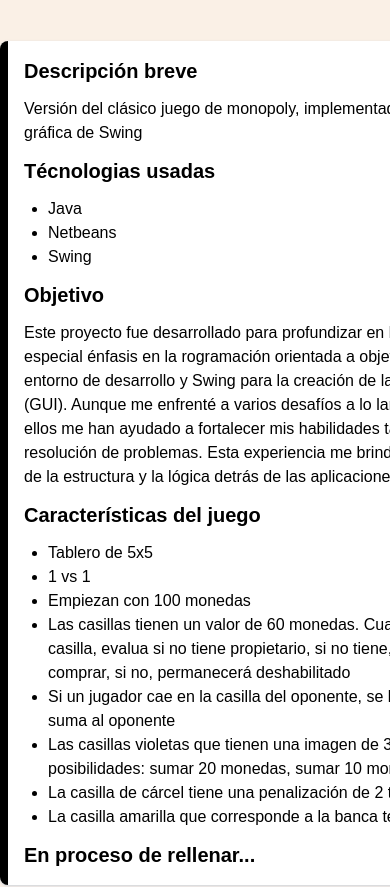
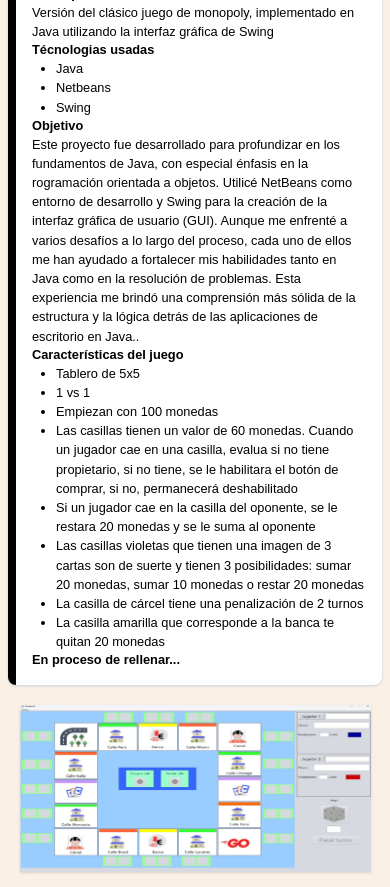
Before and after one commit to vicroix/portafolio-angular, an Angular app: page /details/1 in a window 390 px wide. Shown: the part 1051-1938 px from the top of the page. Built offline with nearby package versions, Linux system fonts and the light colour scheme.

Commit message:
responsive v1.3

```diff
--- a/src/app/app.component.css
+++ b/src/app/app.component.css
@@ -1,5 +1,5 @@
 @media (max-width: 420px) {
-  .container {
+  .container-descripcion{
       flex-direction: column; /* Apila los elementos en una columna */
   }
 
--- a/src/app/app.component.html
+++ b/src/app/app.component.html
@@ -4,7 +4,7 @@
   </div>
 </header> -->
 <section
-  class="sm:min-h-screen container sm:pt-[93.98px] bg-cover bg-center flex-col  sm:grid sm:grid-cols-1 md:grid md:grid-cols-3 grid-rows-[auto,1fr,100px] gap-4" [ngClass]="bgColorSecciones">
+  class="min-h-screen container-descripcion sm:pt-[93.98px] bg-cover bg-center flex-col sm:grid sm:grid-cols-1 md:grid md:grid-cols-3 grid-rows-[auto,1fr,100px] gap-4" [ngClass]="bgColorSecciones">
   <!-- Menú a la izquierda -->
   <div class="flex menu-contacto items-center justify-start sm:mt-15">
     <div
@@ -59,6 +59,6 @@
     <router-outlet></router-outlet>
 </section>
 
-<footer class="bg-black py-13">
+<footer class="bg-black sm:py-13">
 <app-footer></app-footer>
 </footer>
--- a/src/app/details/details.component.css
+++ b/src/app/details/details.component.css
@@ -0,0 +1,26 @@
+@media (max-width: 420px) {
+  .contenedor-proyecto{
+    height: 90%;
+  }
+  .contenedor-detalles{
+    margin: 0.5rem;
+  }
+  .titulo-detalles{
+    font-size: 0.8rem;
+  }
+  .texto-detalles{
+    font-size: 0.8rem;
+  }
+  .lista-detalles{
+    font-size: 0.8rem;
+  }
+  .imagenes{
+    width: 90%;
+    margin: 0.5rem;
+  }
+  .enlace-git{
+    margin: 0.5rem;
+    margin-top: 1rem;
+    width: 35%;
+  }
+  }
--- a/src/app/details/details.component.html
+++ b/src/app/details/details.component.html
@@ -1,7 +1,7 @@
 <div class="min-h-screen flex flex-col">
   <!-- Volver al Home -->
-  <div class="translate-x-4/2 translate-y-5/3 w-35 h-10">
-    <a [routerLink]="['']" class="m-4 flex items-center">
+  <div class="translate-y-7/2 translate-x-2/12 sm:translate-x-4/2 sm:translate-y-5/3 w-35 h-5 sm:h-10">
+    <a [routerLink]="['']" class="sm:m-4 flex items-center">
       <!-- Flecha < -->
       <svg xmlns="http://www.w3.org/2000/svg" x="0px" y="0px" width="30" height="25" viewBox="0 0 48 48"
         class="fill-[rgb(169,56,243)] cambio-color-flecha hover-mover-flecha">
@@ -14,21 +14,21 @@
   </div>
 
   <!-- Título proyecto -->
-  <div class="flex flex-col flex-grow  items-center mt-15">
+  <div class="contenedor-proyecto flex flex-col flex-grow items-center sm:mt-14">
     <div class="h-20">
       <h3 class="text-[24px] font-bold">{{proyecto?.titulo}}</h3>
     </div>
-    <div class="grid grid-cols-1 md:grid-cols-1 lg:grid-cols-1 xl:grid-cols-2 gap-1 mb-15">
+    <div class="grid grid-cols-1 md:grid-cols-1 lg:grid-cols-1 xl:grid-cols-2 gap-1 mb-5 sm:mb-15">
       <!--Descripción proyecto-->
-      <div class="max-w-[90%] ">
+      <div class="contenedor-detalles max-w-[100%]">
         <div
-          class="mr-5 space-y-3 border-l-8 rounded-lg p-4 shadow-sm shadow-gray-300 bg-white text-ellipsis w-160 break-words">
+          class="border-l-8 rounded-lg p-4 shadow-sm shadow-gray-300 bg-white text-ellipsis sm:mr-5 sm:space-y-3 sm:w-160 break-words">
           <ng-container *ngFor="let elemento of proyecto?.descripcion">
             <ng-container [ngSwitch]="elemento.tipo">
-              <h3 *ngSwitchCase="'titulo'" class="text-xl font-bold">{{ elemento.contenido }}</h3>
-              <p *ngSwitchCase="'parrafo'">{{ elemento.contenido }}</p>
+              <h3 *ngSwitchCase="'titulo'" class="text-xl font-bold titulo-detalles">{{ elemento.contenido }}</h3>
+              <p *ngSwitchCase="'parrafo'" class="texto-detalles">{{ elemento.contenido }}</p>
               <ul *ngSwitchCase="'lista'" class="list-disc pl-6">
-                <li *ngFor="let tecnologias of elemento.contenido">{{ tecnologias }}</li>
+                <li *ngFor="let tecnologias of elemento.contenido" class="lista-detalles">{{ tecnologias }}</li>
               </ul>
             </ng-container>
           </ng-container>
@@ -37,7 +37,7 @@
 
       <!-- Imágen proyecto y link a git -->
       <div class="flex flex-col items-center">
-        <img class="w-160 h-auto max-h-full object-contain shadow-sm" [src]="'assets/img/' + proyecto?.imagen" [alt]="proyecto?.titulo">
+        <img class="imagenes w-160 h-auto max-h-full object-contain shadow-sm" [src]="'assets/img/' + proyecto?.imagen" [alt]="proyecto?.titulo">
         <a [href]="proyecto?.enlace"
           [ngClass]="botonGit1" [title]="proyecto?.enlace">
           <p class="flex justify-center items-center pr-2 text-white">Ir a </p>
@@ -63,5 +63,4 @@
          </ng-container>
       </div>
     </div>
-
   </div>
--- a/src/app/details/details.component.ts
+++ b/src/app/details/details.component.ts
@@ -13,8 +13,8 @@ import { RouterModule } from '@angular/router';
 })
 export class DetailsComponent implements OnInit {
   @Input() fontH2 = '';
-  botonGit1 = 'flex justify-center bg-[rgb(176,62,255)] hover:bg-[rgb(189,95,255)] active:bg-[rgb(166,91,219)] w-35 shadow-sm shadow-gray-500 rounded-xl mt-20';
-  botonGit2 = 'flex justify-center bg-[rgb(62,255,175)] hover:bg-[rgb(104,255,193)] active:bg-[rgb(86,226,169)] w-35 shadow-sm shadow-gray-500 rounded-xl mt-5';
+  botonGit1 = 'flex enlace-git justify-center bg-[rgb(176,62,255)] hover:bg-[rgb(189,95,255)] active:bg-[rgb(166,91,219)] w-35 shadow-sm shadow-gray-500 rounded-xl sm:mt-20';
+  botonGit2 = 'flex enlace-git justify-center bg-[rgb(62,255,175)] hover:bg-[rgb(104,255,193)] active:bg-[rgb(86,226,169)] w-35 shadow-sm shadow-gray-500 rounded-xl sm:mt-5';
   //Cargar objeto de arrays de "public/proyectos.json"
   proyecto: any;
 
--- a/src/app/footer/footer.component.css
+++ b/src/app/footer/footer.component.css
@@ -0,0 +1,11 @@
+@media (max-width: 420px) {
+.container{
+  display: flex;
+  flex-direction: column;
+  padding: 1rem;
+}
+.frase-footer{
+  font-size: 0.8rem;
+  padding: 0.5rem;
+}
+}
--- a/src/app/footer/footer.component.html
+++ b/src/app/footer/footer.component.html
@@ -29,7 +29,7 @@
     </div>
   </div>
   <div class="text-center text-white">
-    <p class="text-lg font-semibold mb-2">
+    <p class="text-lg font-semibold mb-2 frase-footer">
       "Amo dar el 200% por lo que me apasiona, cada línea de código es una oportunidad de crear algo increíble."
     </p>
     <p class="text-sm">Creado con 💻 y mucha dedicación.</p>
```
